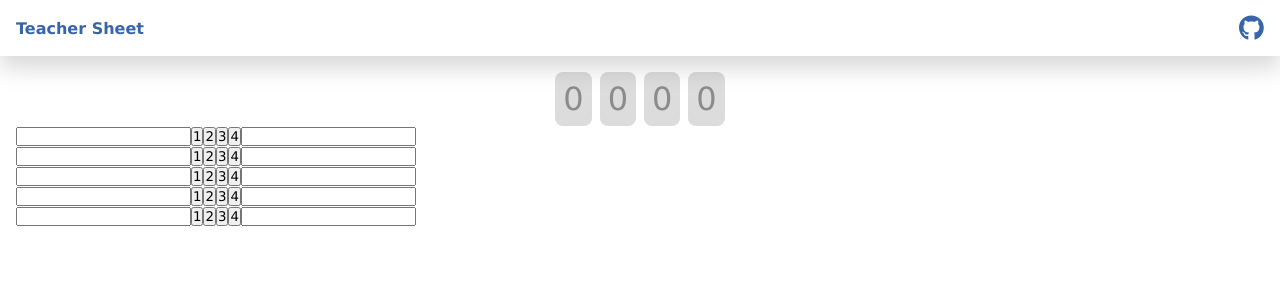
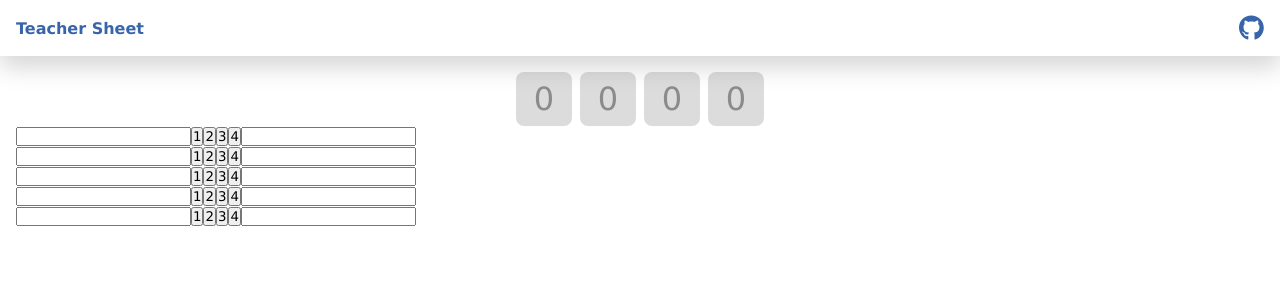
Before and after one commit to thiagoarantes/teacherSheet, a Vue app: page / in a window 1280 px wide. Shown: the top 300 px of the page. Built offline with nearby package versions, Linux system fonts and the light colour scheme.

Commit message:
Style update on points

```diff
--- a/src/components/Sheet.vue
+++ b/src/components/Sheet.vue
@@ -44,6 +44,8 @@ export default {
     font-size: 2rem;
     padding: var(--space-1);
     border-radius: var(--space-1);
+    width: var(--space-7);
+    text-align: center;
   }
 }
 </style>
--- a/src/styles.css
+++ b/src/styles.css
@@ -1,6 +1,6 @@
 :root {
   --neutral100: white;
-  --neutral400: gainsboro;
+  --neutral400: #dcdcdc;
   --neutral500: #8c8b8b;
   --primary100: #cee1ff;
   --primary400: #4e88e5;
```
